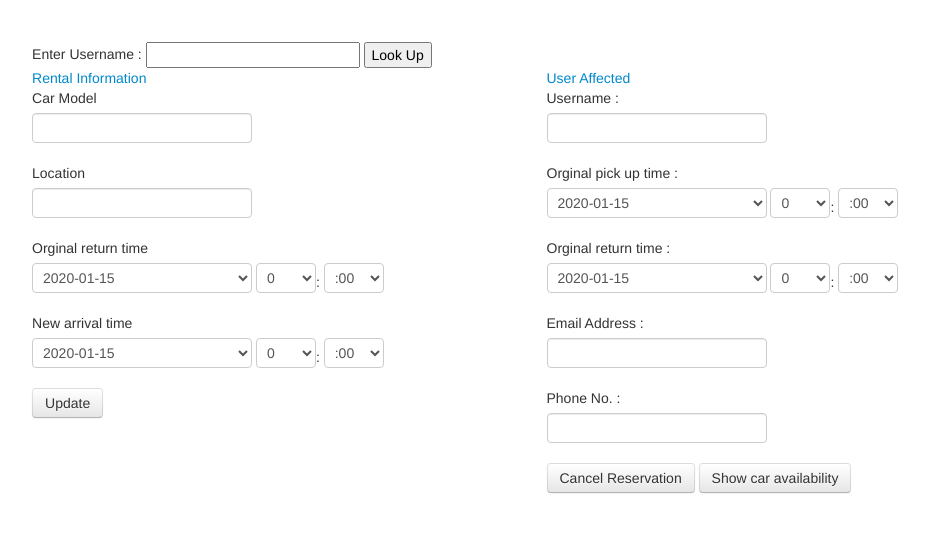
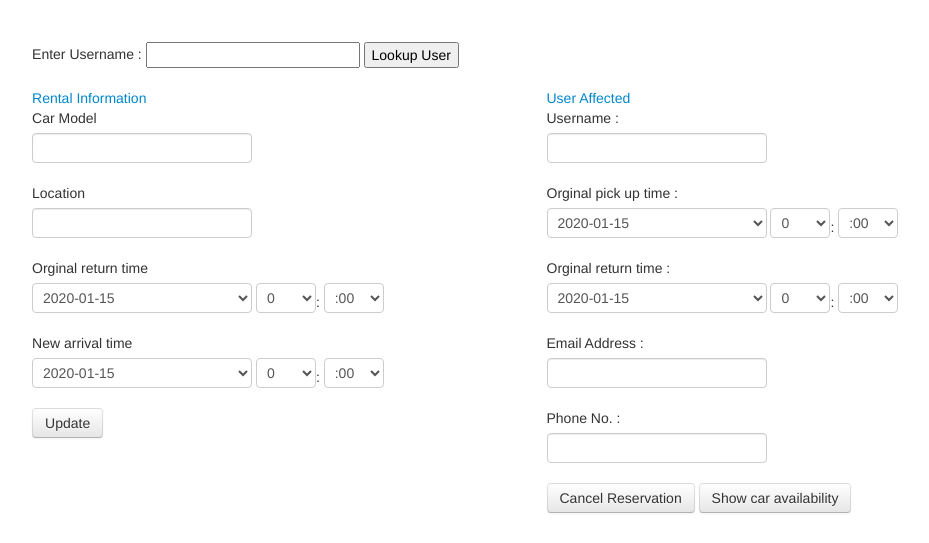
Before and after one commit to fozzle/cs4400, a Flask app: template templates/rental_change.html in a window 1280 px wide. Shown: the top 543 px of the page, without its empty margins (199-1128 px from the left). Run offline with Flask 2, Linux system fonts and the light colour scheme; the template is opened without the code that fills it: most values are stand-ins (such as "Sample title", 1, 10 or a date in 2020).

Commit message:
rental change form

```diff
--- a/templates/rental_change.html
+++ b/templates/rental_change.html
@@ -2,8 +2,8 @@
 {% block title %}Rental Change{% endblock %}
 {% block content %}
 	<form action = "" method = "get">
-		Enter Username : <input = "text" name = "user">
-		<input type = "submit" value = "Look Up"
+		Enter Username : <input = "text" name ="username">
+		<button type = "submit" class="button">Lookup User</button>
 	</form>
 
 
```
